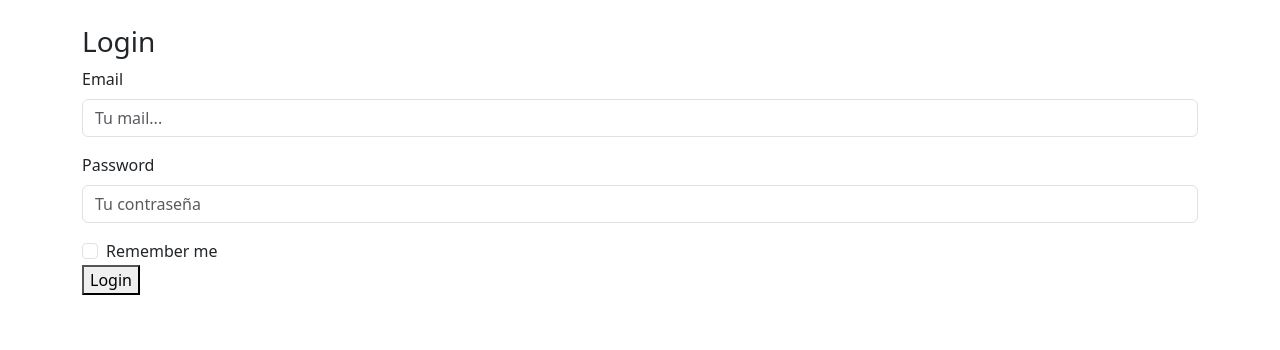
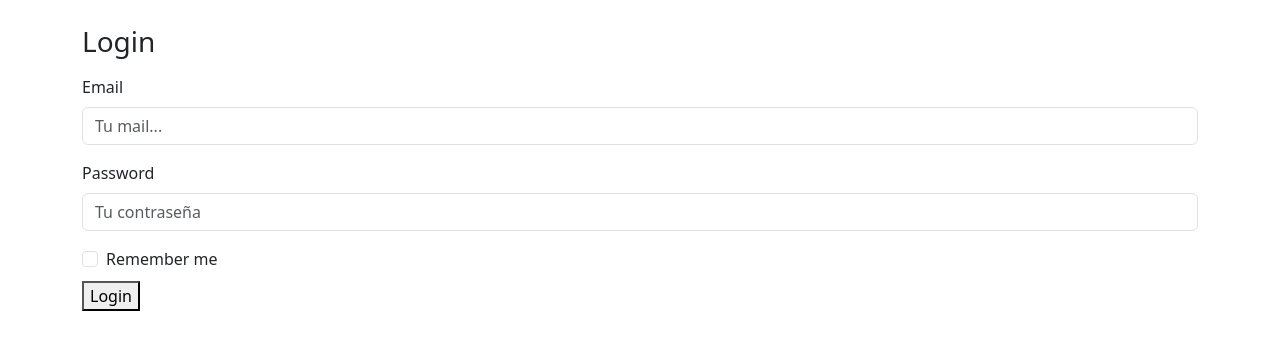
Before and after one commit to AriadnaNaya/tp-algoritmos, a Python web app: template templates/login.html in a window 1280 px wide. Shown: the part 56-406 px from the top of the page. Run offline with Jinja, Linux system fonts and the light colour scheme; the template is opened without the code that fills it, so the values that code supplies are empty; some libraries are stand-ins or nearby versions.

Commit message:
Agregue padding

```diff
--- a/templates/agregar_gasto.html
+++ b/templates/agregar_gasto.html
@@ -2,7 +2,7 @@
 
 {% block content %}
 <h1 style="padding-top:25px">Registro de Gastos</h1>
-<form class="bills-form" method="post" action="{{ url_for('gastos.create_gastos_post') }}">
+<form class="bills-form pt-1" method="post" action="{{ url_for('gastos.create_gastos_post') }}">
 
   <div class="mb-3">
     <label for="descripcion" class="form-label">Descripción</label>
--- a/templates/editar_gasto.html
+++ b/templates/editar_gasto.html
@@ -3,7 +3,7 @@
 {% block content %}
 <h1 style="padding-top:25px">Editar Gasto</h1>
 <form method="post" action="{{ url_for('gastos.editar_gasto', gasto_id=gasto.id) }}">
-    <div class="mb-3">
+    <div class="mb-3 pt-1">
         <label for="descripcion" class="form-label">Nueva Descripción</label>
         <input type="text" class="form-control" id="descripcion" name="descripcion" required value="{{ gasto.descripcion }}">
     </div>
--- a/templates/login.html
+++ b/templates/login.html
@@ -2,11 +2,11 @@
 
 {% block content %}
 <div class="column is-4 is-offset-4" style="padding-top:25px">
-  <h3 class="title">Login</h3>
+  <h3 class="title pb-2">Login</h3>
   <div class="box">
     {% with messages = get_flashed_messages() %}
     {% if messages %}
-    <div class="notification is-danger">
+    <div class="notification is-danger pb-1">
       {{ messages[0] }}
     </div>
     {% endif %}
@@ -21,7 +21,7 @@
         <label for="password" class="form-label">Password</label>
         <input type="password" class="form-control" id="password" name="password" required placeholder="Tu contraseña">
       </div>
-      <div class="form-check">
+      <div class="form-check pb-2">
         <input class="form-check-input" type="checkbox" value="" id="flexCheckDefault">
         <label class="form-check-label" for="flexCheckDefault">
           Remember me
```
